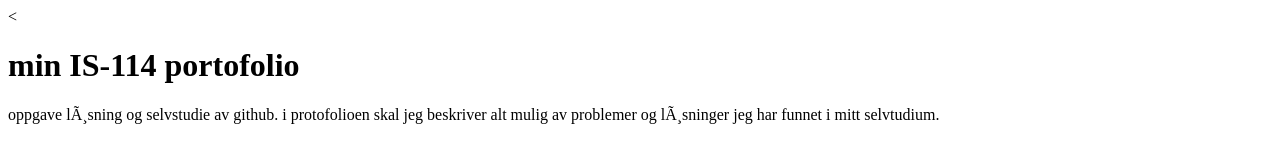
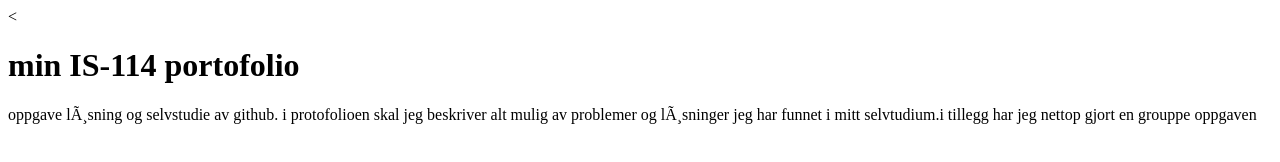
Before and after one commit to AlexandrosDimopoulos/AlexandrosDimopoulos.github.io, a plain HTML site: page docks/hotfix.html in a window 1280 px wide. Drawn offline with Linux system fonts and the light colour scheme.

Commit message:
nye endringer i filer

```diff
--- a/docks/hotfix.html
+++ b/docks/hotfix.html
@@ -7,6 +7,6 @@
 <</head>
 <body>
 <h1>min IS-114 portofolio</h1>
-<p>oppgave løsning og selvstudie av github. i protofolioen skal jeg beskriver alt mulig av problemer og løsninger jeg har funnet i mitt selvtudium.</
+<p>oppgave løsning og selvstudie av github. i protofolioen skal jeg beskriver alt mulig av problemer og løsninger jeg har funnet i mitt selvtudium.i tillegg har jeg nettop gjort en grouppe oppgaven</
 </body>
 </html>
```
Also changed, not shown: docks/alex.txt (added), 1 other file.
